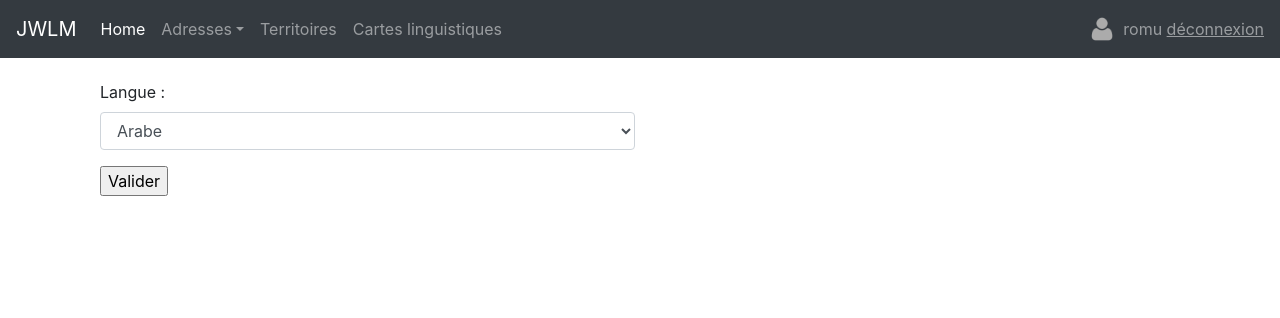
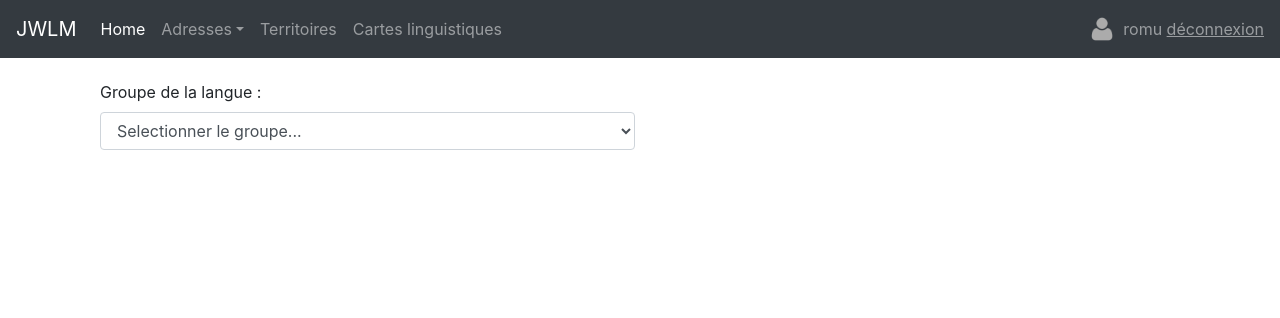
Before and after one commit to Romuald29870/jwlm, a PHP site: page /?carte in a window 1280 px wide. Shown: the top 318 px of the page. Run offline with PHP 8.4, Linux system fonts and the light colour scheme; a user stored in the database is signed in; tables that the repository leaves empty or names only in its code hold one stand-in row (values such as "Sample post"); some libraries are stand-ins or nearby versions.

Commit message:
Carte langues en Ajax
Changement de l'affichage de la carte linguistique en passant par ajax.

```diff
--- a/ajoutAdresse.php
+++ b/ajoutAdresse.php
@@ -171,8 +171,8 @@ else
 
 				<div class="form-row">
 					<div class="form-group col-md-6">
-						<label for="groupe">Groupe :</label>
-						<select id="selectGroupe" name="id_groupe" class="form-control" id="exampleFormControlSelect1">
+						<label for="selectGroupe">Groupe :</label>
+						<select id="selectGroupe" name="id_groupe" class="form-control">
 						<option  disabled="disabled" selected="true">Selectionner le groupe...</option>
 EOT;
 							while($row = $result->fetch_assoc())
--- a/bdd/adresses_to_xml.php
+++ b/bdd/adresses_to_xml.php
@@ -1,7 +1,7 @@
 <?php
 require_once("../login.php");
 
-$langue=$_GET['langue'];
+$id_groupe=$_GET['id_groupe'];
 //$langue='Arabe';
 
 function parseToXML($htmlStr)
@@ -20,7 +20,7 @@ $conn = new mysqli($hn, $un, $pw, $db);
   if($conn->connect_error) die($conn->connect_error);
 
 // Select all the rows in the markers table
-$query = "SELECT * FROM adresse WHERE langue='$langue'";
+$query = "SELECT * FROM adresse WHERE id_groupe='$id_groupe'";
 //echo $query;
 $result = $conn->query($query);
 if (!$result) {
--- a/carte.php
+++ b/carte.php
@@ -1,34 +1,52 @@
+<script src="/js/jquery.js"></script>
+
+<?php
+	require_once("login.php");
+
+	$query="SELECT * FROM groupe";
+	$result = $conn->query($query);
+
+?>
+
 
 <div class="row">
 	<div class="col">
  		<form action="" method="post" class="col">
 		    <div class="form-row">
 		    	<div class="form-group col-md-6">
-			    	<label for="langue">Langue :</label>
-					<select name="langue" class="form-control" id="exampleFormControlSelect1">
-						<option value="Arabe">Arabe</option>
-						<option value="Espagnol">Espagnol</option>
-						<option value="Mahorais">Mahorais</option>
-						<option value="Malgache">Malgache</option>
-						<option value="Russe">Russe</option>
-					</select>
+			    	<label for="selectGroupe">Groupe de la langue :</label>
+					<select id="selectGroupe" name="id_groupe" class="form-control">
+						<option  disabled="disabled" selected="true">Selectionner le groupe...</option>
+							<?php
+							while($row = $result->fetch_assoc())
+							{
+							  if(isset($_GET['id_groupe']) && $_GET['id_groupe'] == $row[id])
+							  	echo "<option value=$row[id]  selected='true'>$row[nom]</option>";
+							  else
+							  	echo "<option value=$row[id]>$row[nom]</option>";
+							}
+							?>
+					    </select>
 			    </div>
 			</div>
-
-			<input type="submit" value="Valider">
 	   </form>
 	</div>
 </div>
 
 <?php
 
-if(isset($_POST['langue']))
+if(isset($_GET['id_groupe']))
 {
 
-	require_once("login.php");
-	$langue=$_POST['langue'];
+
+	$id_groupe=$_GET['id_groupe'];
 	$lat="48.4000000" ;
 	$long="-4.4833300";
+
+	$query = "SELECT nom FROM groupe WHERE id=$id_groupe";
+	$result = $conn->query($query);
+	$row = $result->fetch_assoc();
+	$langue = $row['nom'];
 
 	echo <<<EOT
 	<div class="row">
@@ -53,7 +71,7 @@ if(isset($_POST['langue']))
           center: myLatLng
         });
 
-		downloadUrl('/bdd/adresses_to_xml.php?langue=$langue', function(data) {
+		downloadUrl('/bdd/adresses_to_xml.php?id_groupe=$id_groupe', function(data) {
             var xml = data.responseXML;
             console.log(xml);
             var markers = xml.documentElement.getElementsByTagName('marker');
@@ -119,70 +137,15 @@ if(isset($_POST['langue']))
     </script>
 
 EOT;
+}
 
-	require_once("login.php");
+?>
 
-	$conn = new mysqli($hn, $un, $pw, $db);
-	if($conn->connect_error) die($conn->connect_error);
+<script type="text/javascript">
 
-	$query = "SELECT `id`, `rue`, `numero`, `apt`, `cp`, `ville`, `langue`, `congregation`, `territoire` FROM `adresse` WHERE langue='$langue'";
-	$result = $conn->query($query);
+	$("#selectGroupe").change(function(){
+		$id_groupe=$(this).val();
+		window.location.replace("?carte&id_groupe="+$id_groupe);
+	});
 
-	if(!$result) echo "<h1>ECHEC DE LECTURE : $query</h1><br>" . $conn->error . "<br><br>";
-
-	echo "<div class='row justify-content-md-center'>";
-	echo "<div class='col-md-12'><h3>Adresses de la langue $langue</h3></div>";
-	echo "</div>";
-	echo "<div class='row justify-content-md-center'>";
-
-	echo "<div class='col-md-1'>";
-	echo "<b>numéro</b>";
-	echo "</div>";
-
-	echo "<div class='col-md-4'>";
-	echo "<b>adresse</b>";
-	echo "</div>";
-
-	echo "<div class='col-md-1'>";
-	echo "<b>Apt</b>";
-	echo "</div>";
-
-	echo "<div class='col-md-3'>";
-	echo "<b>code postal</b>";
-	echo "</div>";
-
-	echo "<div class='col-md-2'>";
-	echo "<b>ville</b>";
-	echo "</div>";
-
-	echo "</div>";
-
-	$result->data_seek(0);
-	while ($row = $result->fetch_assoc()) {
-		echo "<div class='row justify-content-md-center'>";
-
-		echo "<div class='col-md-1'>";
-    	echo $row['numero'];
-    	echo "</div>";
-
-		echo "<div class='col-md-4'>";
-    	echo $row['rue'];
-    	echo "</div>";
-
-		echo "<div class='col-md-1'>";
-    	echo $row['apt'];
-    	echo "</div>";
-
-		echo "<div class='col-md-3'>";
-    	echo $row['cp'];
-    	echo "</div>";
-
-		echo "<div class='col-md-2'>";
-    	echo $row['ville'];
-    	echo "</div>";
-
-
-    	echo '</div>';
-    }
-}
-?>
+</script>
```
Also changed, not shown: 2 other files.
